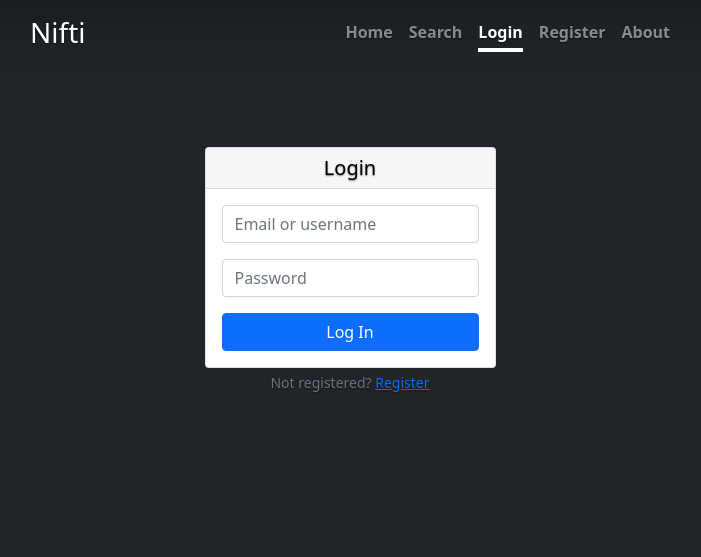
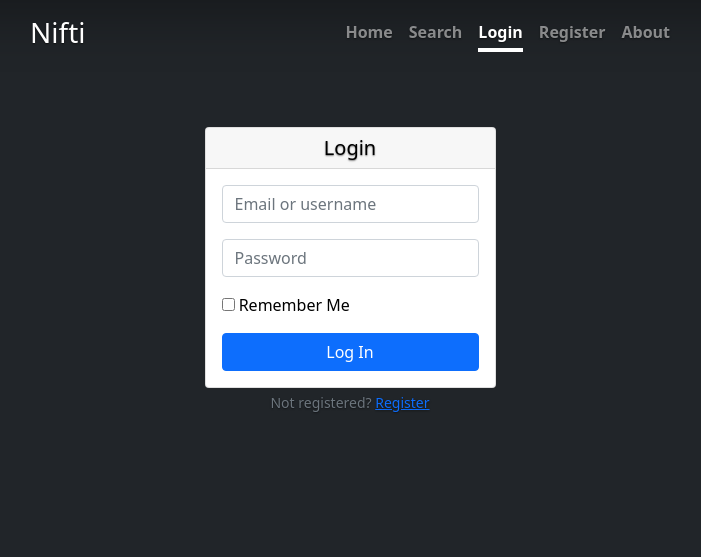
Before and after one commit to Veuria/nifti, a Django app: page /login in a window 1280 px wide. Shown: the top 557 px of the page, without its empty margins (290-991 px from the left). Run offline with Django 4.2, Linux system fonts and the light colour scheme.

Commit message:
Add "Remember me" checkbox to login page.
The visitors use the `remember me` checkbox to avoid manually logging in
every time they visit the website.

I only added the HTML for the button, not the implementation.

```diff
--- a/nifti/home/templates/home/login.html
+++ b/nifti/home/templates/home/login.html
@@ -22,6 +22,10 @@
             <input type="password" class="form-control" id="inputPassword1" placeholder="Password">
           </div>
 
+          <label class="mb-3" style="text-align: left; text-shadow: none;">
+              <input type="checkbox" name="rememberMe"> Remember Me
+          </label>
+
           <button type="submit" class="btn btn-primary">Log In</button>
 
         </div>
```
